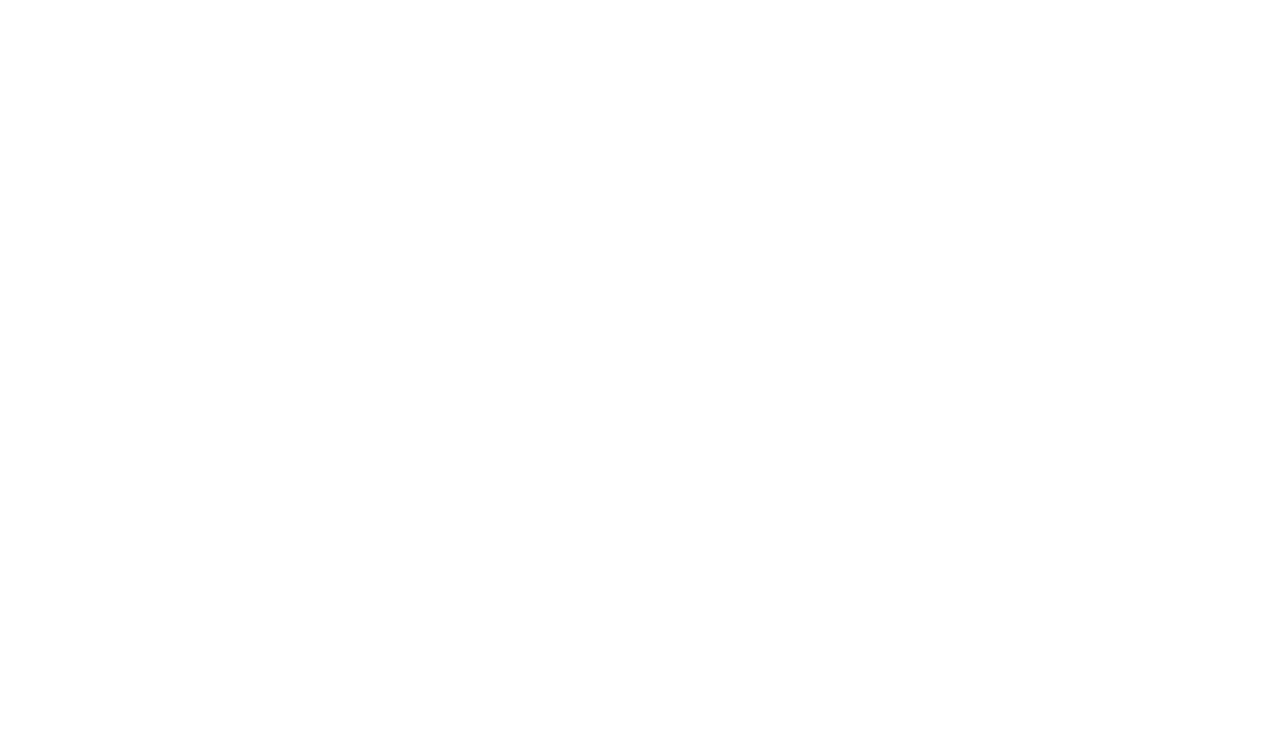
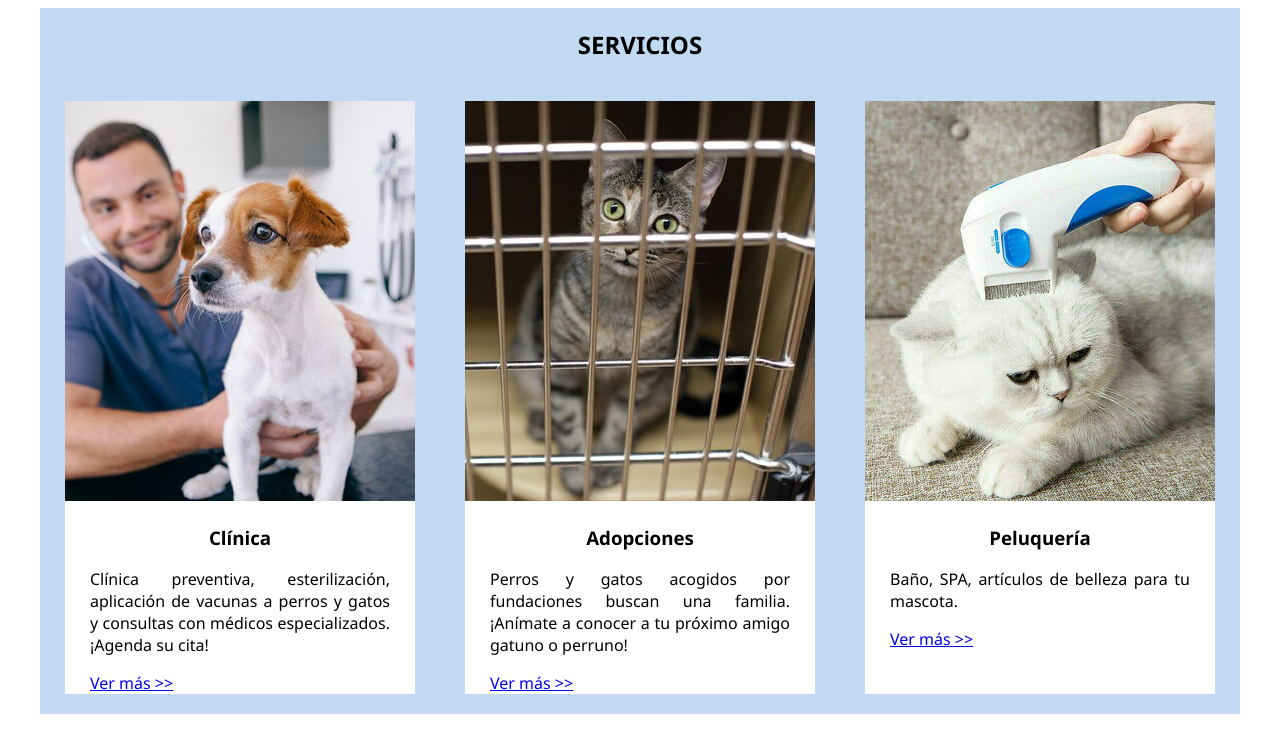
Before and after one commit to Worckshop1/semana-1-48, a website: page src/index.html in a window 1280 px wide. Drawn offline with Linux system fonts and the light colour scheme.

Commit message:
Cree la sección servicios con tres div principales correspondientes a la clínica, adopción y peluquería, a cada uno le agregué una imágen 300x400 ubicadas en la carpeta src, una descripción y un enlace a la página principal con el nombre de ver más

```diff
--- a/src/index.html
+++ b/src/index.html
@@ -4,8 +4,49 @@
     <meta charset="UTF-8">
     <meta name="viewport" content="width=device-width, initial-scale=1.0">
     <title>Mi primera pagina web</title>
+    <link rel="stylesheet" href="style.css">
 </head>
 <body>
+<main>
+    <!-- servicios -->
+    <section id="services" class="servicios">
+        <div class="servicios__informacion">
+            <h1>SERVICIOS</h1>
+        </div>
+        <div class="servicios__informacion">
+            <div class="servicios__tipo">
 
+                <img class="servicios__imagen"src="./clinica.jpg" alt="imagen_servicios">
+                <h3>Clínica</h3>
+
+                <section class="informacion">
+                    <p>Clínica preventiva, esterilización, aplicación de vacunas a perros y gatos y consultas con médicos especializados. ¡Agenda su cita!</p>
+                    <a href="#"> Ver más >></a>
+                </section>
+            </div>
+            <div class="servicios__tipo">
+
+                <img class="servicios__imagen" src="./adopta.jpg" alt="imagen_servicios">
+                <h3>Adopciones</h3>
+
+                <section class="informacion">
+                    <p>Perros y gatos acogidos por fundaciones buscan una familia. ¡Anímate a conocer a tu próximo amigo gatuno o perruno!</p>
+                    <a href="#"> Ver más >></a>
+                </section>
+            </div>
+            <div class="servicios__tipo">
+
+                <img class="servicios__imagen" src="./peluqueria.jpg" alt="imagen_servicios">
+                <h3>Peluquería</h3>
+
+                <section class="informacion">
+                    <p> Baño, SPA, artículos de belleza para tu mascota.</p>
+                    <a href="#"> Ver más >></a>
+                </section>
+            </div>
+        </div>
+
+    </section>
+</main>
 </body>
 </html>
--- /dev/null
+++ b/src/style.css
@@ -0,0 +1,32 @@
+body{
+    width: 1200px;
+    font-family: 'Segoe UI', Tahoma, Geneva, Verdana, sans-serif;
+    margin-left: auto;
+    margin-right: auto;
+}
+.servicios{
+    background-color: rgb(194, 218, 241);
+    display: flow-root;
+    text-align: center;
+    margin-bottom: 10px;
+}
+.servicios__informacion{
+
+    display: flex;
+    justify-content: space-around;
+    margin-bottom: 20px;
+}
+.servicios__tipo{
+    background-color: white;
+    border-top-style: hidden;
+    width: 350px;
+
+}
+.servicios__imagen{
+    padding: 0px;
+}
+.informacion{
+    text-align: justify;
+    padding-left: 25px;
+    padding-right: 25px;
+}
```
Also changed, not shown: src/adopta.jpg (added), src/clinica.jpg (added), src/peluqueria.jpg (added).
